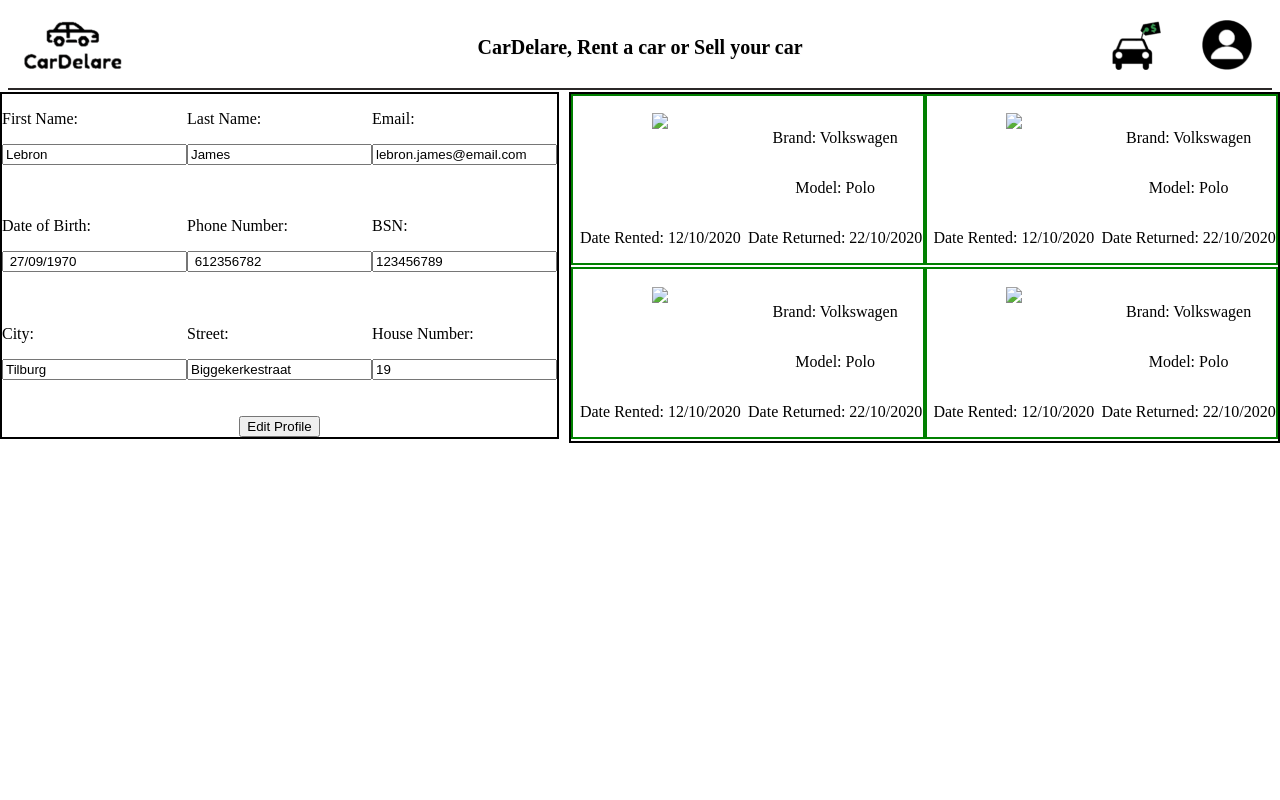
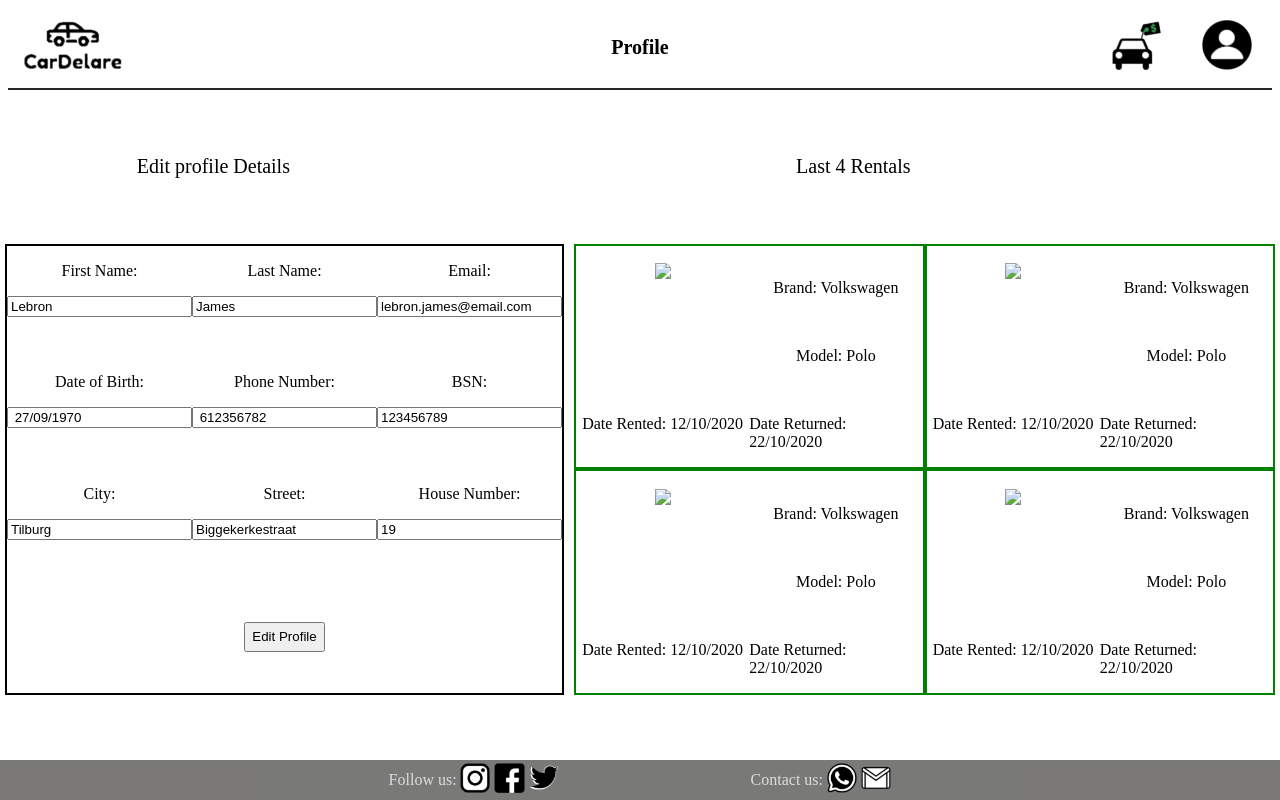
Before and after one commit to davekhaki/cardelare, a PHP site: page /views/profile.php in a window 1280 px wide. Run offline with PHP 8.4, Linux system fonts and the light colour scheme; some libraries are stand-ins or nearby versions.

Commit message:
Profile with footer

```diff
--- a/Website/styles.css
+++ b/Website/styles.css
@@ -1,3 +1,7 @@
+html{
+      height: 100%;
+}
+
 .home_html {
       background-image: url(Images/Background.jpg);
       background-repeat: no-repeat;
@@ -38,8 +42,6 @@ nav {
 }
 
 footer {
-      box-sizing: border-box;
-      width: 100%;
       height: 40px;
       display: flex;
       margin-top: auto;
@@ -60,13 +62,16 @@ footer img {
       width: 13%;
       min-width: 170px;
       display: flex;
+      align-items: center;
       justify-content: space-between;
+
 }
 
 .contact_us {
       min-width: 140px;
       width: 11%;
       display: flex;
+      align-items: center;
       justify-content: space-between;
 }
 
@@ -147,30 +152,42 @@ footer img {
 }
 
 .profile_tab_content{
-      margin-top: 2px;
+      margin-top: auto;
+      margin-left: 5px;
+      margin-right: 5px;
       display: grid;
       gap: 10px;
       grid-template-columns: 1fr 1fr 1fr;
 }
 
-.profile_tab_content > div{
-      border: 2px solid black;
+.profile_titles{
+      font-size: 20px;
+      display: grid;
+      grid-template-columns: 1fr 2fr;
+      justify-items: center;
+      margin-top: auto;
+
 }
-
-
 
 .profile_details{
       display: grid;
       grid-template-columns: repeat(3, 1fr);
       justify-items: center;
-      grid-template-rows: repeat(3, 1fr);
+      grid-template-rows: repeat(4, 1fr);
+      border: 2px solid black;
 }
 
 .profile_details div{
       height: min-content;
+
+}
+
+.profile_details p{
+      text-align: center;
 }
 
 .profile_edit{
+      height: 30px;
       grid-column-start: 2;
       grid-column-end: 3;
       align-self: center;
@@ -184,6 +201,7 @@ footer img {
       grid-column-end: 4;
       height: 100%;
       overflow-y: auto;
+
 }
 
 .profile_rent_history > div{
--- a/Website/views/home.php
+++ b/Website/views/home.php
@@ -7,7 +7,10 @@
       <title>Document</title>
 </head>
 <body class='homebody'>
-      <?php include "shared/nav.html"?>
+      <?php
+            $currentPage = "CarDelare, Rent a car or Sell your car";
+            include "shared/nav.php"
+      ?>
 
       <div class="search_box_title">Search for Rentals</div>
       <div class="search_box">
--- a/Website/views/profile.php
+++ b/Website/views/profile.php
@@ -8,10 +8,17 @@
 </head>
 
 <body class="profile_body">
-    <?php include "shared/nav.html" ?>
+        <?php
+            $currentPage = "Profile";
+            include "shared/nav.php"
+        ?>
+    <div class= "profile_titles">
+        <div>Edit profile Details</div>
+        <div>Last 4 Rentals</div>
+    </div>
 
     <div class="profile_tab_content">
-        <div class=profile_details>
+        <div class=profile_details title="Hello">
             <div><p>First Name:</p><input type="text" value="Lebron"></div>
             <div><p>Last Name:</p><input type="text" value="James"></div>
             <div><p>Email:</p><input type="text" value="lebron.james@email.com"></div>
@@ -41,6 +48,8 @@
 
     </div>
 
+    <?php include "shared/footer.html" ?>
+
 </body>
 
 
--- a/Website/views/shared/nav.html
+++ b/Website/views/shared/nav.php
@@ -1,7 +1,7 @@
 <nav>
       <ul class="nav_ul_items">
             <li class="logo"><a href="home.php"><img src="../Images/navBar/Logo.png" alt=""></a></li>
-            <li>CarDelare, Rent a car or Sell your car</li>
+            <li><?php echo $currentPage; ?></li>
             <li><a href=""><img src="../Images/navBar/Sell Car.png" alt=""></a></li>
             <li><a href="profile.php"><img src="../Images/navBar/Profile.png" alt=""></a></li>
       </ul>
```
Also changed, not shown: Website/DataAccessLogic/DataTransferObjects/CarDto.php (added, +35 -0 lines).
